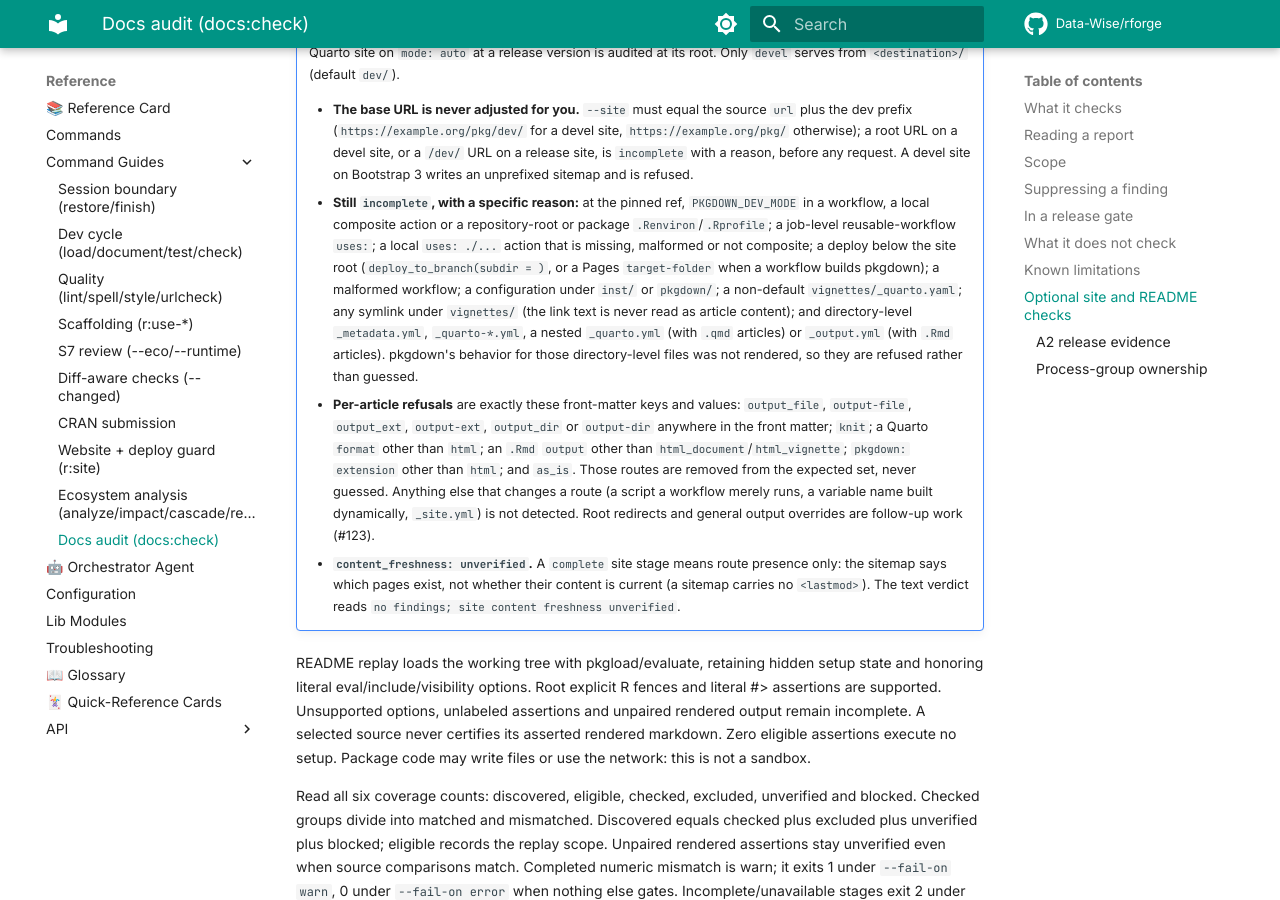
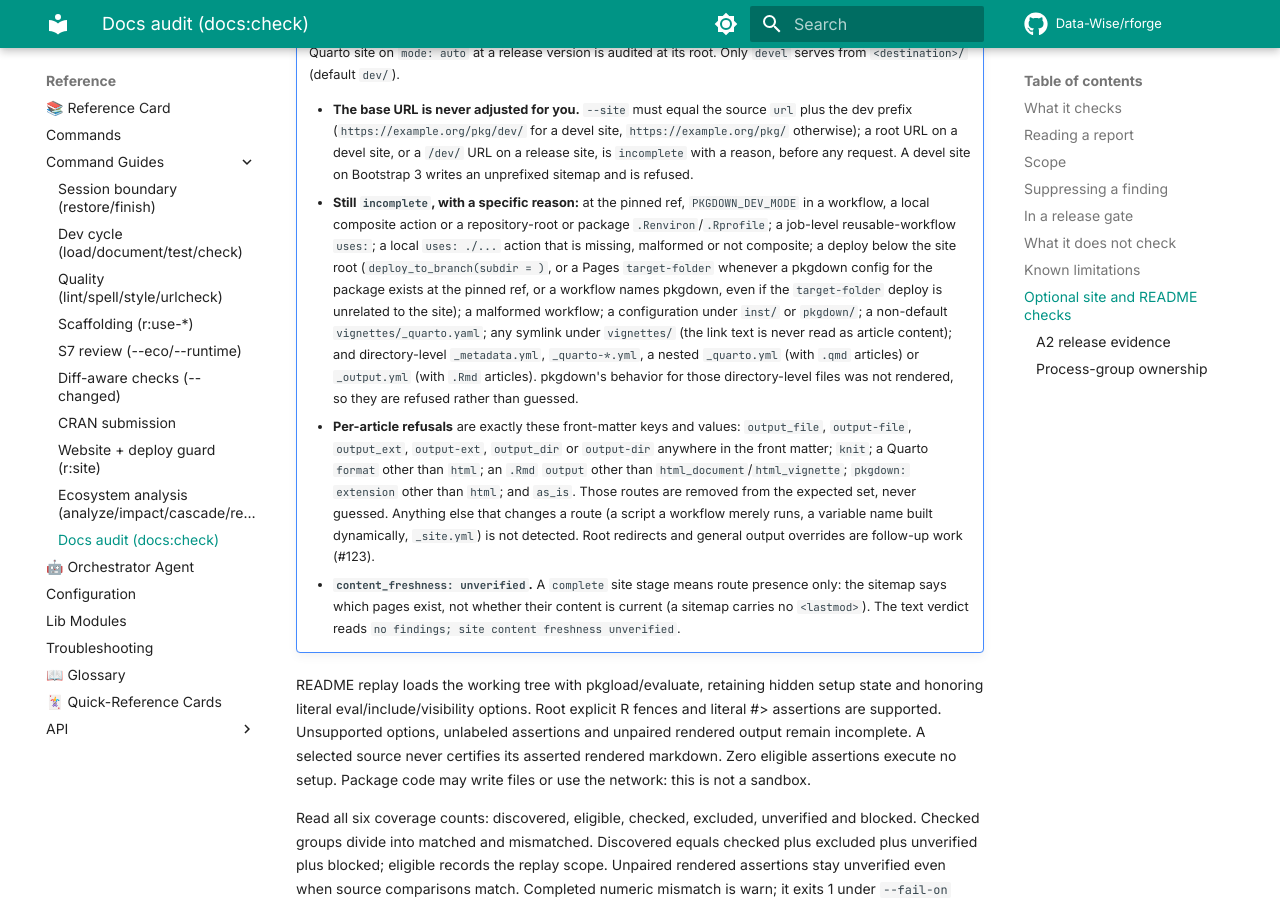
Before and after one commit to Data-Wise/rforge, an MkDocs documentation site: the page built from docs/guides/docs-audit.md, in a window 1280 px wide and 900 px high, scrolled down 2878 px. Built offline with MkDocs 1.6.1 and Material for MkDocs 9.7.7, drawn with Linux system fonts in a browser that asks for light colours; comment, search, counter and statistics services are not loaded.

Commit message:
docs: the target-folder rule is config-based; unrelated deploys in a pkgdown repo report incomplete
Co-Authored-By: Claude Sonnet 5.5 <noreply@anthropic.com>

```diff
--- a/docs/guides/docs-audit.md
+++ b/docs/guides/docs-audit.md
@@ -107,7 +107,9 @@ Foreign/scheme-changing redirects require a fresh canonical-URL invocation.
       workflow, a local composite action or a repository-root or package `.Renviron`/`.Rprofile`; a
       job-level reusable-workflow `uses:`; a local `uses: ./...` action that is missing, malformed or
       not composite; a deploy below the site root (`deploy_to_branch(subdir = )`, or a Pages
-      `target-folder` when a workflow builds pkgdown); a malformed workflow; a configuration under
+      `target-folder` whenever a pkgdown config for the package exists at the pinned ref, or a
+      workflow names pkgdown, even if the `target-folder` deploy is unrelated to the site); a
+      malformed workflow; a configuration under
       `inst/` or `pkgdown/`; a non-default `vignettes/_quarto.yaml`; any symlink under `vignettes/`
       (the link text is never read as article content); and directory-level `_metadata.yml`,
       `_quarto-*.yml`, a nested `_quarto.yml` (with `.qmd` articles) or `_output.yml` (with `.Rmd`
```
Also changed, not shown: CHANGELOG.md (+7 -0 lines), commands/docs/check.md (+1 -1 lines), docs/commands.md (+2 -1 lines).
